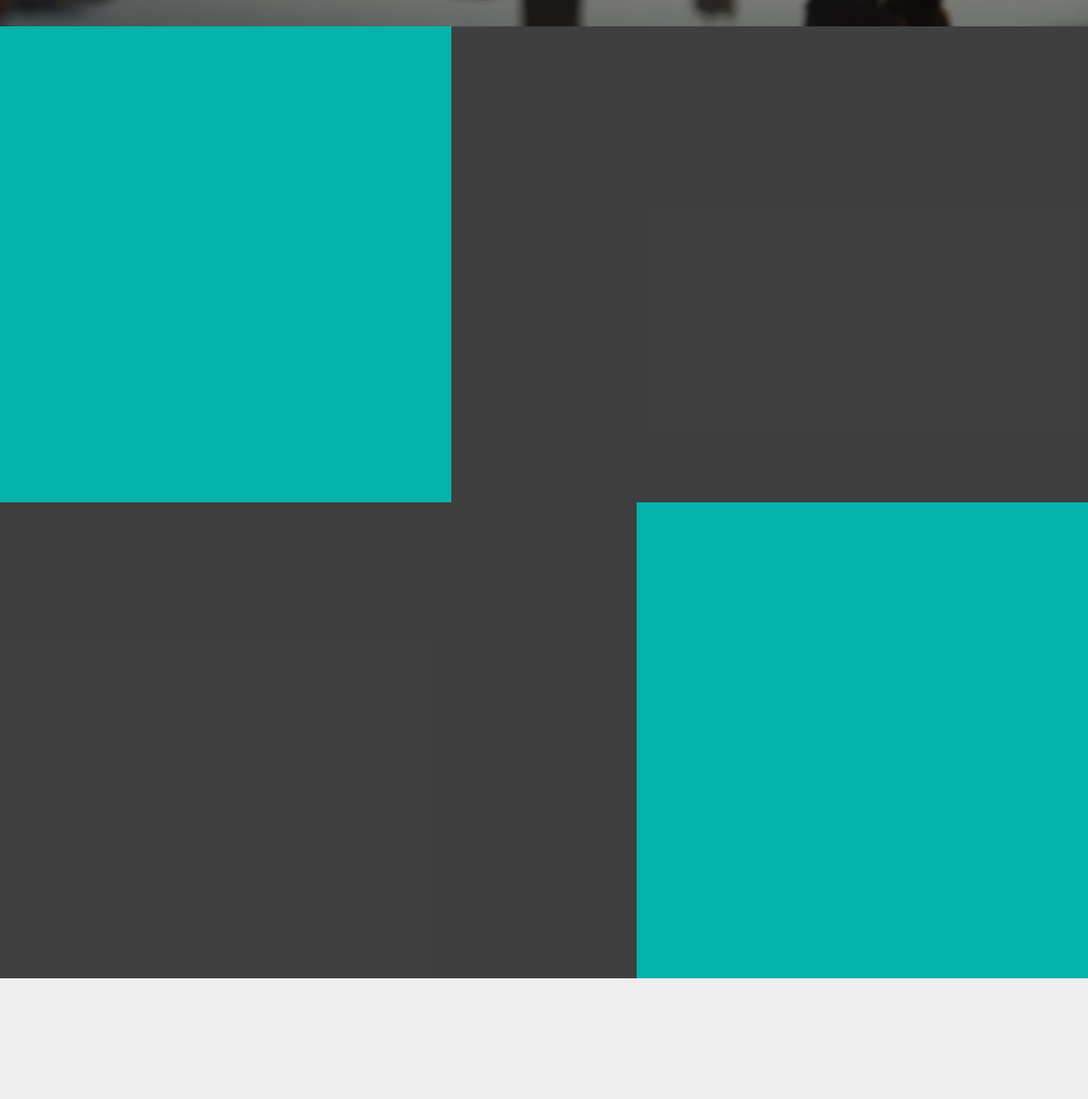
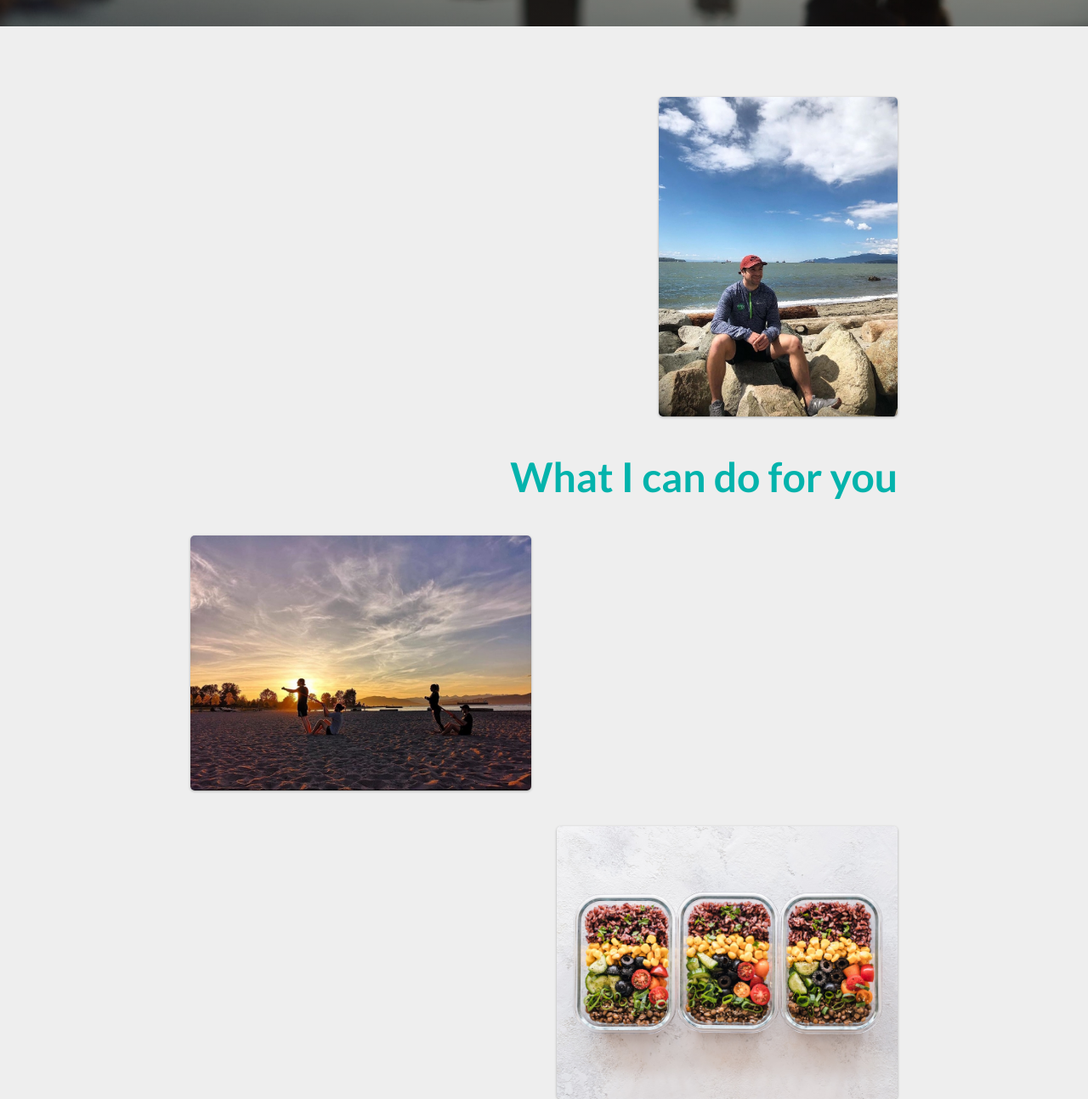
Before and after one commit to jpaul24/realgoodfitness, a website: page app/index.html in a window 1280 px wide. Shown: the part 769-2062 px from the top of the page at 85% size. Before the commit the page ends 1920 px from the top, so only its background shows below. Drawn offline with nearby package versions, Linux system fonts and the light colour scheme.

Commit message:
making general layout of page

```diff
--- a/app/index.html
+++ b/app/index.html
@@ -16,8 +16,8 @@
       </div>
       <div>
         <div class="nav-choice nav-links">
-          <a href="">About</a>
-          <a href="">How I can help</a>
+          <a href="#about-section">About</a>
+          <a href="#help-section">How I can help</a>
           <a href="">Get in touch</a>
         </div>
       </div>
@@ -41,26 +41,57 @@
       </div>
     </div>
   </section>
-  <section class="section-0">
+  <section class="my-container">
+    <section id="about-section" class="section-0">
       <div class="row">
-      <div class="col-12 col-lg-5 about-1">
+        <div class="col-12 col-lg-6 about-1">
+          <div class="about-contain">
 
           </div>
-      <div class="col-12 col-lg-7 about-2">
+        </div>
+        <div class="col-12 col-lg-6 about-2">
+          <div class="img-contain">
+            <img class="pic-con" src="images/connor.jpg" alt="connor picture">
+          </div>
+        </div>
+      </div>
+    </section>
+    <section id="help-section" class="section-1">
+      <h2 class="text-right help-head">What I can do for you</h2>
+      <div class="row">
+        <div class="col-12 col-lg-6 about-2">
+          <img class="pic-train" src="images/pt-beach.jpg" alt="training on beach">
+        </div>
+        <div class="col-12 col-lg-6 about-1">
 
         </div>
       </div>
     </section>
-  <section>
+    <section class="section-2">
       <div class="row">
-      <div class="col-12 col-lg-7 about-2">
+        <div class="col-12 col-lg-6 about-2">
 
         </div>
-      <div class="col-12 col-lg-5 about-1">
+        <div class="col-12 col-lg-6 about-1">
+          <img class="nutrition-pic" src="images/food.jpeg" alt="nutrition">
+        </div>
+      </div>
+    </section>
+    <section class="section-3">
+      <div class="row">
+        <div class="col-12 col-lg-4">
+
+        </div>
+        <div class="col-12 col-lg-4">
+
+        </div>
+        <div class="col-12 col-lg-4">
 
         </div>
       </div>
     </section>
+  </section>
+
 
 
 
--- a/app/js/script.js
+++ b/app/js/script.js
@@ -0,0 +1,13 @@
+const initUpdateNavbarOnScroll = () => {
+  const navbar = document.querySelector('.nav');
+  if (navbar) {
+    window.addEventListener('scroll', () => {
+      if (window.scrollY >= window.innerHeight) {
+        navbar.classList.add('navbar-white');
+      } else {
+        navbar.classList.remove('navbar-white');
+      }
+    });
+  }
+}
+initUpdateNavbarOnScroll();
--- a/app/scss/about.scss
+++ b/app/scss/about.scss
@@ -1,13 +1,52 @@
+$blue: #03B3AC;
+
 .section-0 {
-  height: 70vh;
+  margin-top: 10%;
+}
+
+.section-2 {
+  margin-top: 5%;
 }
 
 .about-1 {
-  background: #03B3AC;
-  height: 70vh;
+
 }
 
-.about-2 {
- background: rgba(20, 20, 20, 0.8);
- height: 70vh;
+.img-contain {
+  position: relative;
 }
+
+.pic-con {
+  text-align: center;
+  height: 100%;
+  width: 70%;
+  box-shadow: 0 1px 3px rgba(0,0,0,0.3);
+  float: right;
+}
+
+.section-1 {
+  margin-top: 5%;
+}
+
+.pic-train {
+  height: 100%;
+  width: 100%;
+  box-shadow: 0 1px 3px rgba(0,0,0,0.3);
+}
+
+.nutrition-pic {
+  float: right;
+  height: 100%;
+  width: 100%;
+  box-shadow: 0 1px 3px rgba(0,0,0,0.3);
+}
+
+.text-block {
+  text-align: center;
+  position: absolute;
+  bottom: -130px;
+  right: 230px;
+  background-color: $blue;
+  color: white;
+  padding:40px;
+}
--- /dev/null
+++ b/app/scss/help.scss
@@ -0,0 +1,8 @@
+$blue: #03B3AC;
+
+.help-head {
+  font-size: 48px;
+  margin-bottom: 40px;
+  font-weight: bold;
+  color: $blue;
+}
--- a/app/scss/mobstyle.scss
+++ b/app/scss/mobstyle.scss
@@ -8,6 +8,9 @@ $small-phone: 360px;
 }
 
 @media (max-width: $large-phone) {
+  .my-container {
+    width: 95% !important;
+  }
   .navbar-home {
     display: none !important;
   }
@@ -20,6 +23,12 @@ $small-phone: 360px;
       font-size: 28px !important;
     }
   }
+  .pic-con {
+    width: 100% !important;
+  }
+  .section-1 {
+  margin-top: 15% !important;
+}
 }
 
 @media (max-width: $small-phone) {
--- a/app/scss/navbar.scss
+++ b/app/scss/navbar.scss
@@ -6,6 +6,7 @@
 }
 
 .navbar-white {
+  color: black;
   background-color: white;
   position: sticky;
   top: 0;
@@ -20,7 +21,7 @@
 
 .nav-links {
   a {
-    color: black;
+    color: white;
     font-weight: 24px;
     font-weight: bold;
 
--- a/app/scss/styles.scss
+++ b/app/scss/styles.scss
@@ -2,12 +2,15 @@
 @import "navbar";
 @import "landing";
 @import "about";
+@import "help";
 @import "https://fonts.googleapis.com/css?family=Lato:400,700,700i,900&display=swap";
 @import "https://fonts.googleapis.com/css?family=Cabin:400,700,700i&display=swap";
 
 $body-font: 'Lato', sans-serif;
 $header-font: 'Cabin', sans-serif;
 
+$blue: #03B3AC;
+$background: #EEEEEE;
 
 a {
   text-decoration: none;
@@ -18,9 +21,19 @@ a {
 
 body {
   font-family: $body-font;
-  background: #EEEEEE;
+  background: $background;
 }
 
 html, body {
+  scroll-behavior: smooth;
   overflow-x: hidden;
 }
+
+.my-container{
+  margin: 0 auto;
+  width: 65%;
+}
+
+img {
+  border-radius: 5px;
+}
```
Also changed, not shown: app/css/about.css, app/css/help.css (added), app/css/mobstyle.css, app/css/navbar.css, app/css/styles.css, app/images/connor.jpg (added), app/images/food.jpeg (added), app/images/pt-beach.jpg (added). Lines whose indentation alone changed are shown as unchanged.
